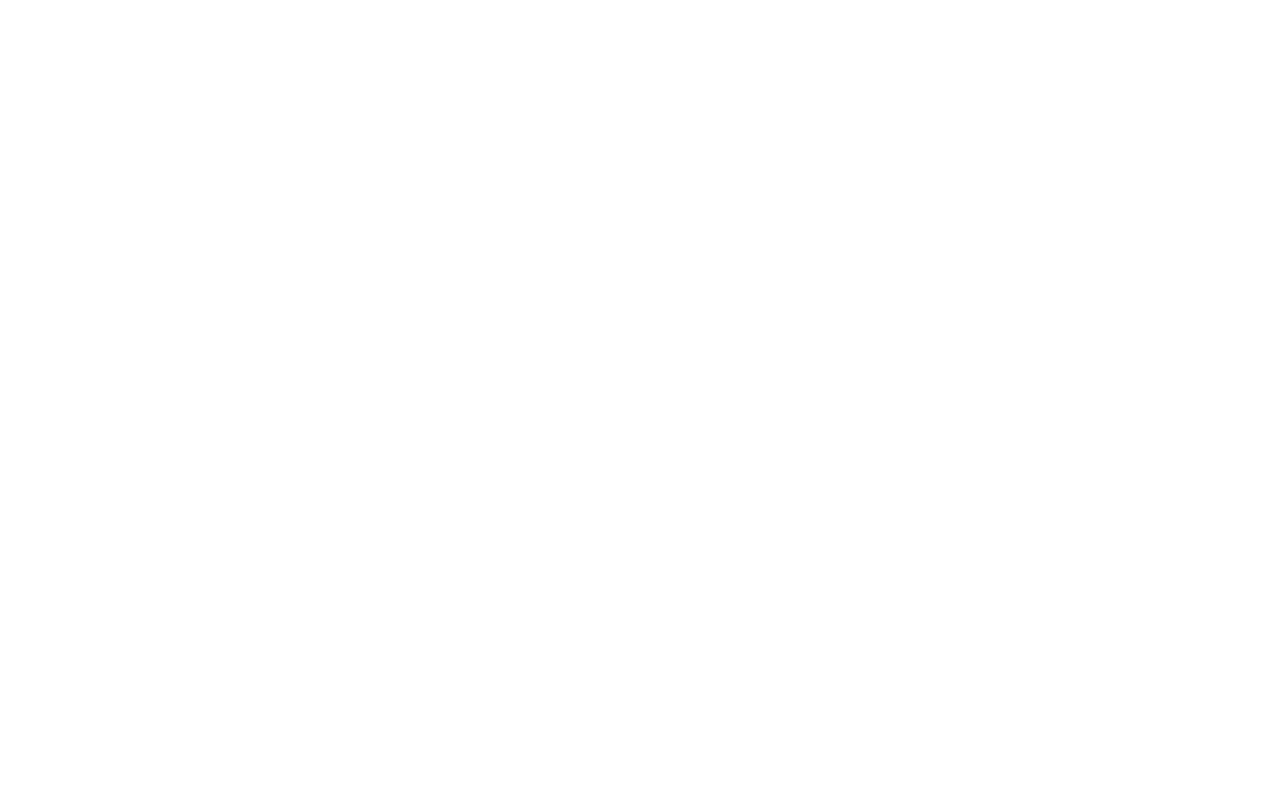
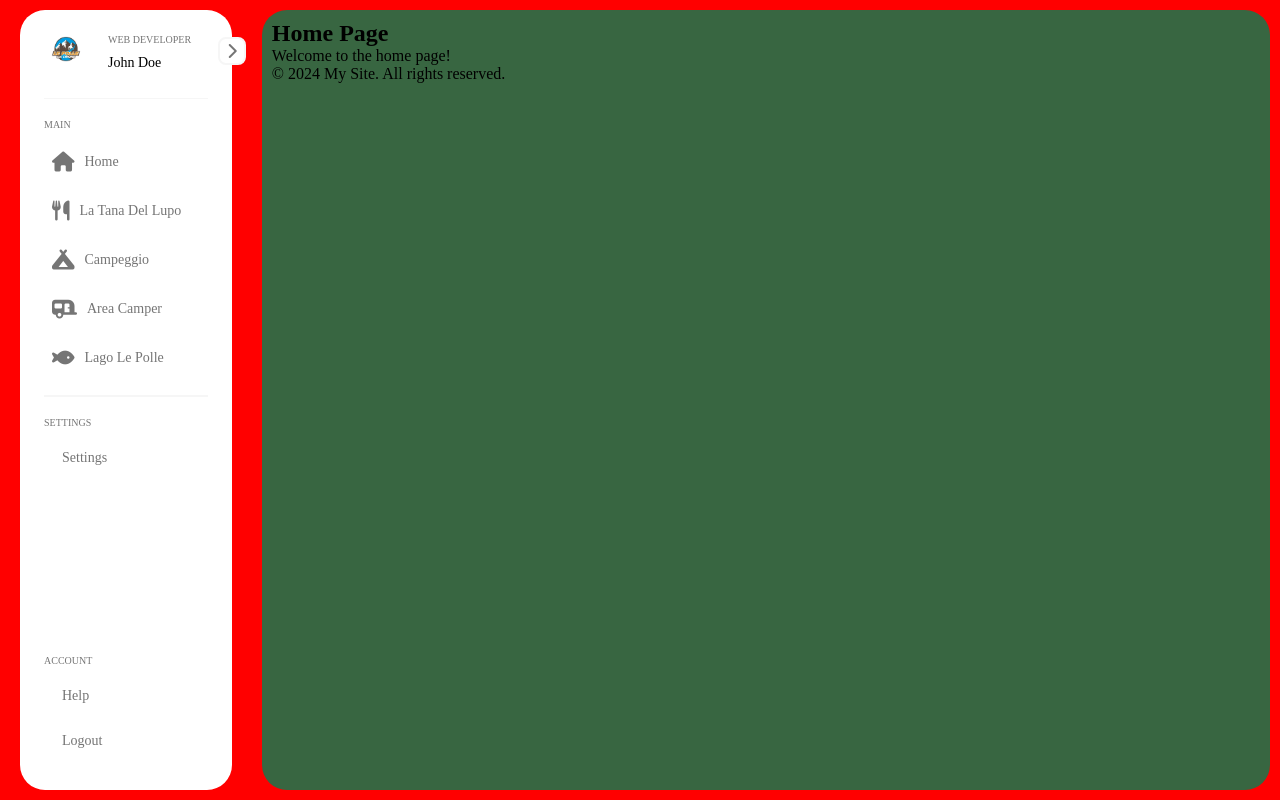
Before and after one commit to Anto287/sitoPolle, a React app: page / in a window 1280 px wide. Built offline with nearby package versions, Linux system fonts and the light colour scheme.

Commit message:
Vediamo se builda anche in remoto

```diff
--- a/package.json
+++ b/package.json
@@ -11,10 +11,10 @@
   "main": "index.js",
   "scripts": {
     "test": "echo \"Error: no test specified\" && exit 1",
-    "start": "--env.BASENAME=/ webpack serve --open --mode development --hot",
+    "start": "webpack serve --open --mode development --hot",
     "format": "prettier --write \"src/**/*.js\"",
     "eslint-fix": "eslint --fix \"src/**/*.js\"",
-    "build": "--env.BASENAME=sitoPolle/ webpack --mode production",
+    "build": "webpack --mode production",
     "predeploy": "npm run build",
     "deploy": "gh-pages -d build"
   },
--- a/src/App.js
+++ b/src/App.js
@@ -10,10 +10,10 @@
 const App = () => {
   return (
     <Routes>
-      <Route path="sitoPolle/" element={<Layout />}>
+      <Route path="/" element={<Layout />}>
         <Route index element={<HomePage />} />
-        <Route path="sitoPolle/home" element={<HomePage />} />
-        <Route path="sitoPolle/about" element={<AboutPage />} />
+        <Route path="home" element={<HomePage />} />
+        <Route path="about" element={<AboutPage />} />
       </Route>
     </Routes>
   );
--- a/src/index.js
+++ b/src/index.js
@@ -6,7 +6,7 @@
 
 import { BrowserRouter, Routes, Route } from 'react-router-dom';
 
-const basename = process.env.BASENAME;
+const basename = process.env.BASENAME || '';
 
 function Index() {
   return (
--- a/webpack.config.js
+++ b/webpack.config.js
@@ -1,9 +1,11 @@
 const path = require('path');
 const HtmlWebpackPlugin = require('html-webpack-plugin');
 const { CleanWebpackPlugin } = require('clean-webpack-plugin');
+const { DefinePlugin } = require('webpack');
 
 module.exports = (env, argv) => {
   const isProduction = argv.mode === 'production';
+  const basename = isProduction ? '/sitoPolle' : '';
 
   return {
     entry: path.join(__dirname, 'src', 'index.js'),
@@ -63,6 +65,9 @@
       new HtmlWebpackPlugin({
         template: path.join(__dirname, 'public', 'index.html'),
       }),
+      new DefinePlugin({
+        'process.env.BASENAME': JSON.stringify(basename),
+      }),
     ],
     devServer: {
       historyApiFallback: true,
```
